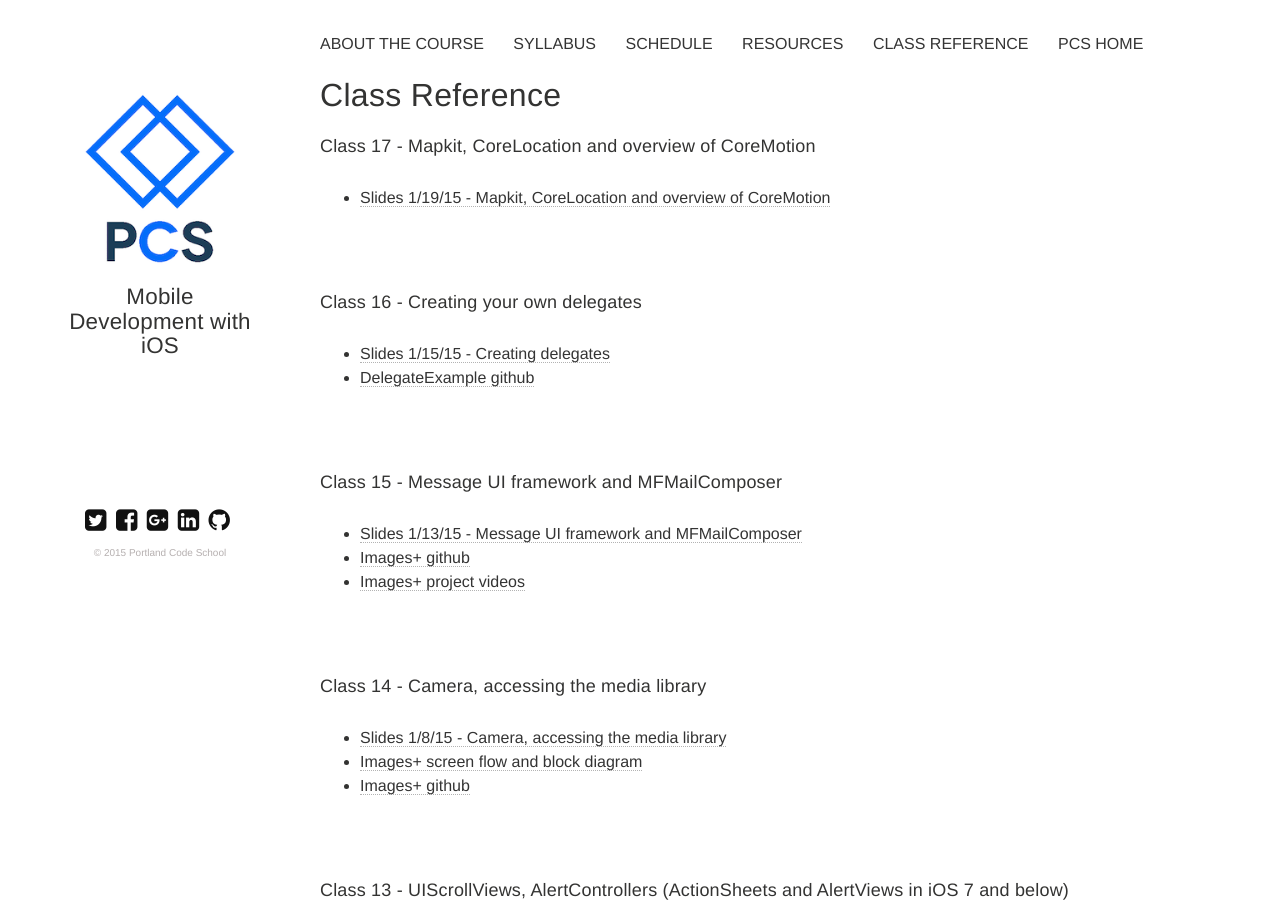
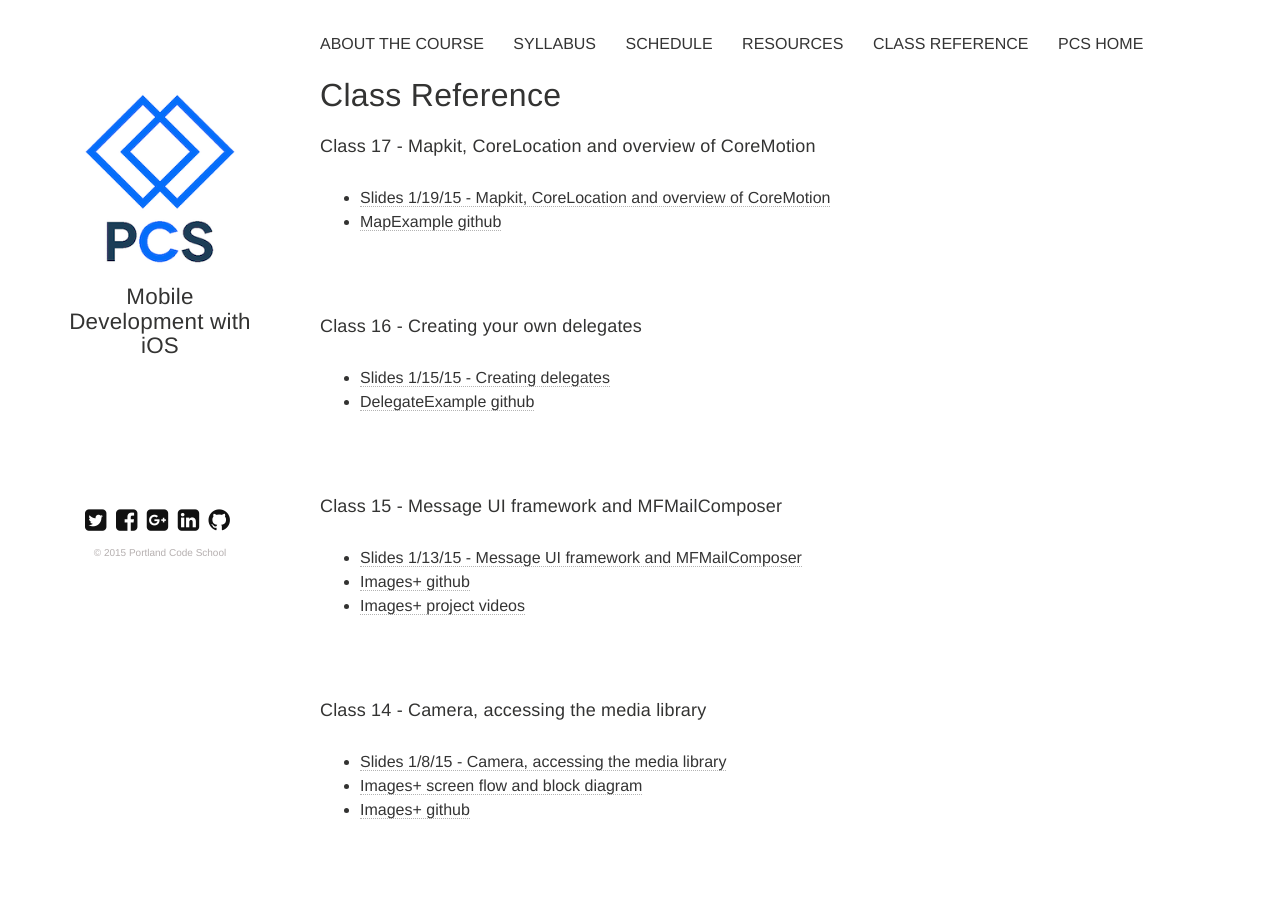
Before and after one commit to portlandcodeschool/ios, a Jekyll site: the page built from reference.md, in a window 1280 px wide and 900 px high. Built offline with Jekyll 4.4.1, drawn with Linux system fonts in a browser that asks for light colours; nearby versions of some CDN libraries.

Commit message:
Update reference.md

```diff
--- a/reference.md
+++ b/reference.md
@@ -7,6 +7,7 @@ tags: [reference]
 ---
 ####Class 17 - Mapkit, CoreLocation and overview of CoreMotion
 * [Slides 1/19/15 - Mapkit, CoreLocation and overview of CoreMotion](https://docs.google.com/presentation/d/1qFJEt1R49cNzJJLjud6d7Ghbw8O1FZZz0k-aogHTKj4/edit?usp=sharing)
+* [MapExample github](https://github.com/portlandcodeschool/MapExample_iOS)
 
 ####Class 16 - Creating your own delegates
 * [Slides 1/15/15 - Creating delegates](https://docs.google.com/presentation/d/12rtvvIFq3qePViyVErbZoxcy-Uvb5hED_tqCsYnQgL0/edit?usp=sharing)
```
